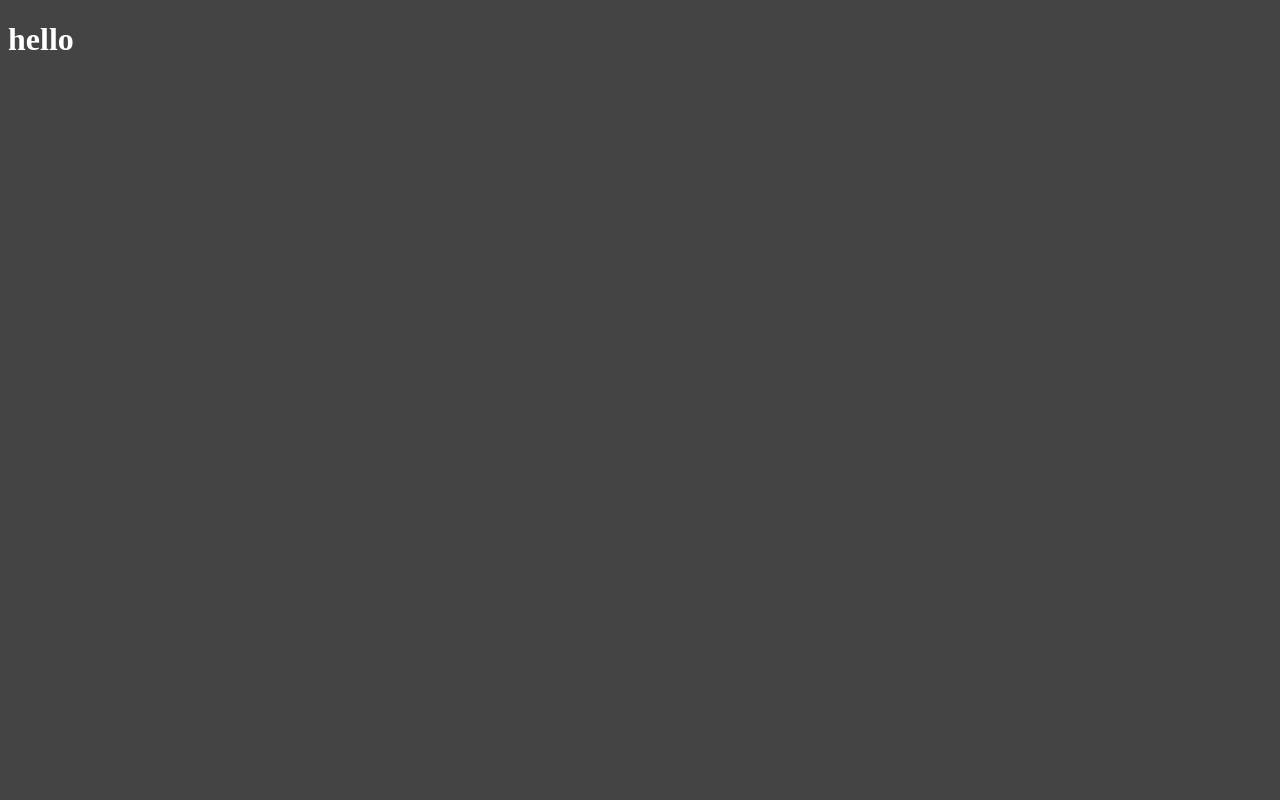
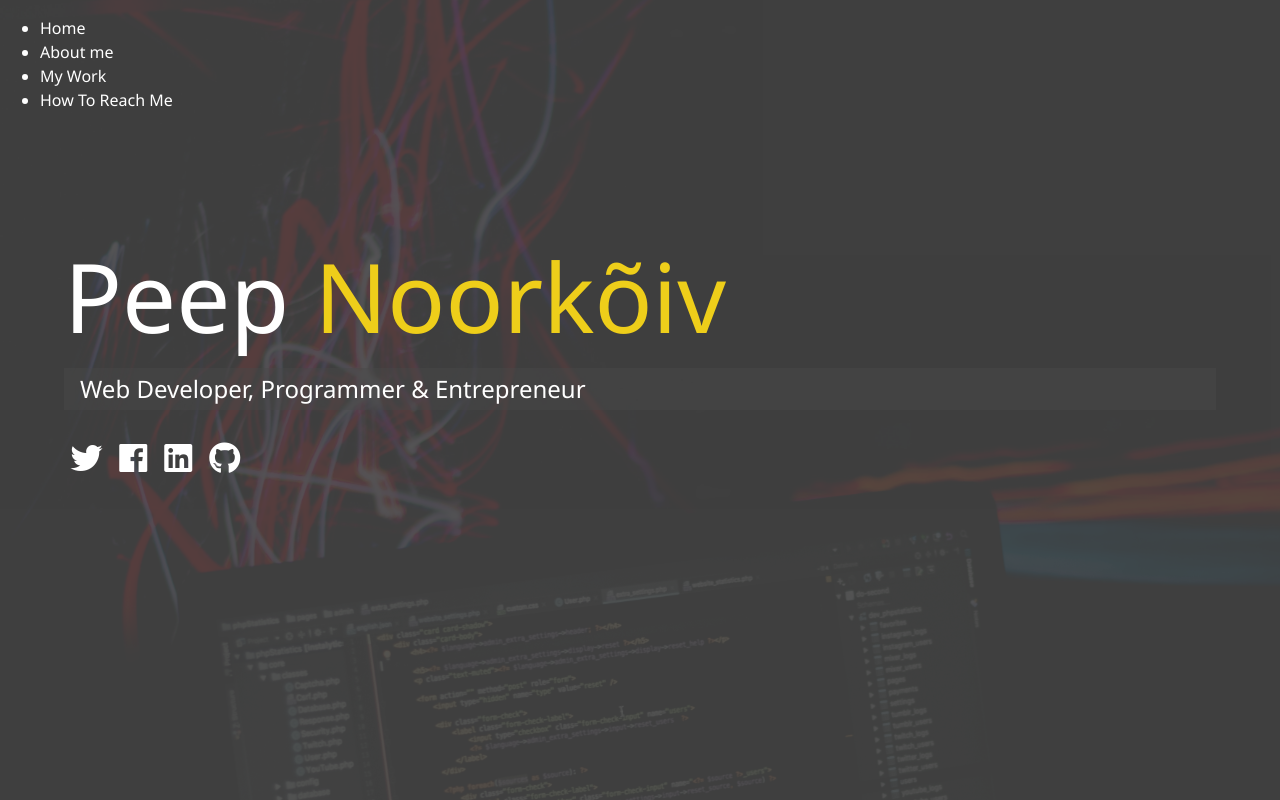
Before and after one commit to peepNoork6iv/modern-portfolio, a website: page dist/index.html in a window 1280 px wide. Drawn offline with Linux system fonts and the light colour scheme.

Commit message:
hompage styling

```diff
--- /dev/null
+++ b/scss/_config.scss
@@ -0,0 +1,30 @@
+$primary-color: #444;
+$secondary-color: #eece1a;
+$show-home-image: true;
+$home-image: url(../img/background.jpg);
+$background-opacity: 0.9;
+
+@mixin easeOut {
+  transition: all 0.5s ease-out;
+}
+
+@mixin background {
+  @if $show-home-image {
+    &#bg-img {
+      background: $home-image;
+      background-attachment: fixed;
+      background-size: cover;
+    }
+
+    &:after {
+      content: "";
+      position: absolute;
+      top: 0;
+      right: 0;
+      width: 100%;
+      height: 100%;
+      z-index: -1;
+      background: rgba($primary-color, $background-opacity);
+    }
+  }
+}
--- a/scss/main.scss
+++ b/scss/main.scss
@@ -1,6 +1,72 @@
-$primary-color: #444;
+@import "config" * {
+  box-sizing: border-box;
+}
 
 body {
+  @include background;
   background: $primary-color;
   color: #fff;
+  height: 100%;
+  margin: 0;
+  font-family: "Segoe UI", Tahoma, Geneva, Verdana, sans-serif;
+  line-height: 1.5;
 }
+
+// headings
+h1,
+h2,
+h3 {
+  margin: 0;
+  font-weight: 400;
+
+  &.lg-heading {
+    font-size: 6rem;
+  }
+
+  &.sm-heading {
+    margin-bottom: 2rem;
+    padding: 0.2rem 1rem;
+    background: rgba(lighten($primary-color, 2), 0.5);
+  }
+}
+
+a {
+  color: #fff;
+  text-decoration: none;
+}
+
+header {
+  position: fixed;
+  z-index: 2;
+  width: 100%;
+}
+
+.text-secondary {
+  color: $secondary-color;
+}
+
+main {
+  padding: 4rem;
+  height: 100%;
+
+  .icons {
+    margin-top: 1rem;
+
+    a {
+      padding: 0.4rem;
+
+      &:hover {
+        color: $secondary-color;
+        @include easeOut();
+      }
+    }
+  }
+
+  &#home {
+    overflow: hidden;
+
+    h1 {
+      margin-top: 20vh;
+    }
+  }
+}
```
Also changed, not shown: dist/css/main.css, dist/img/background.jpg (added), dist/index.html, dist/js/main.js (added).
